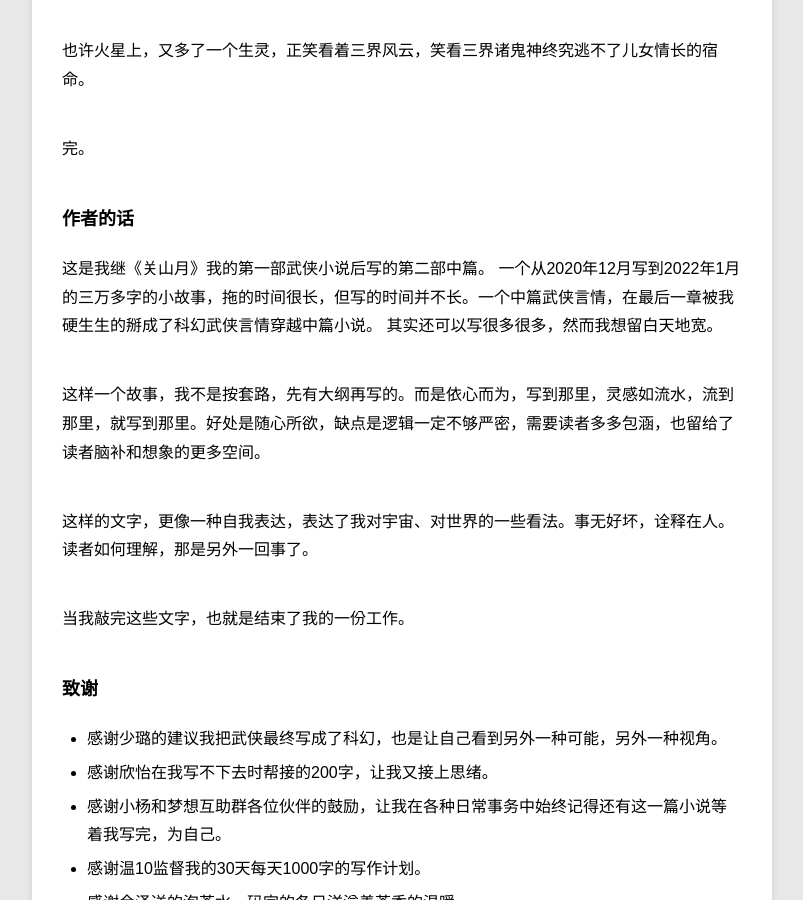
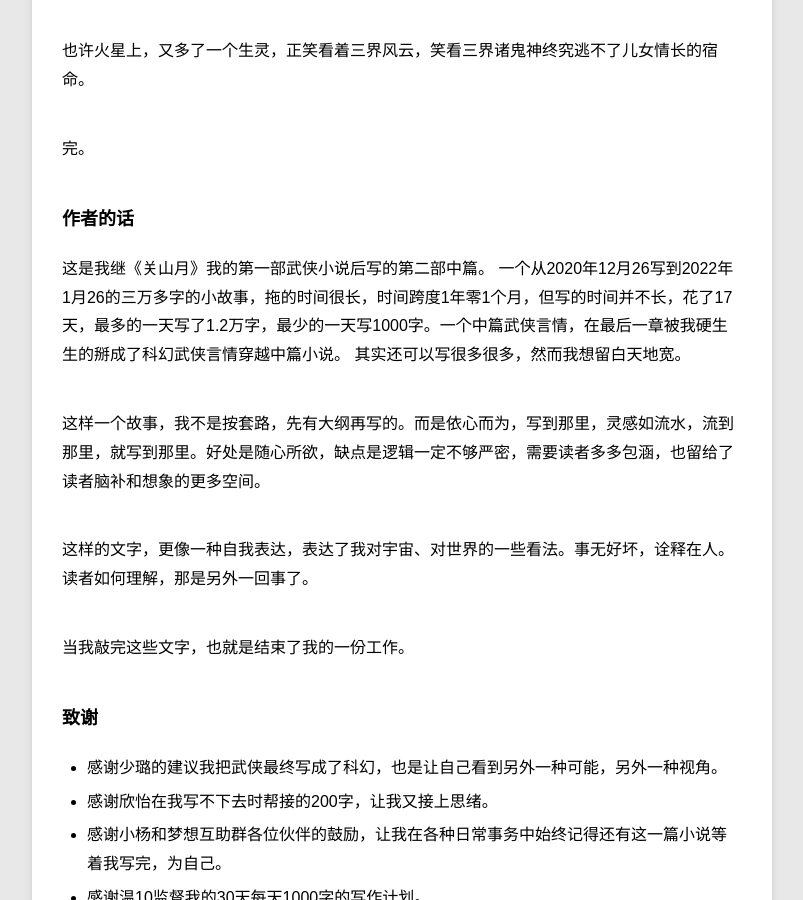
Before and after one commit to violettianjie/violettianjie.github.io, a Jekyll site: the page built from _posts/blog/2020-12-26-xiyu.md, in a window 1280 px wide and 900 px high, scrolled down 49414 px. Shown: the whole window, without its empty margins (78-881 px from the left). Built offline with Jekyll 4.4.1, drawn with Linux system fonts in a browser that asks for light colours.

Commit message:
Update 2020-12-26-xiyu.md

```diff
--- a/_posts/blog/2020-12-26-xiyu.md
+++ b/_posts/blog/2020-12-26-xiyu.md
@@ -1110,7 +1110,7 @@ category: blog
 ### 作者的话
 
 这是我继《关山月》我的第一部武侠小说后写的第二部中篇。
-一个从2020年12月写到2022年1月的三万多字的小故事，拖的时间很长，但写的时间并不长。一个中篇武侠言情，在最后一章被我硬生生的掰成了科幻武侠言情穿越中篇小说。
+一个从2020年12月26写到2022年1月26的三万多字的小故事，拖的时间很长，时间跨度1年零1个月，但写的时间并不长，花了17天，最多的一天写了1.2万字，最少的一天写1000字。一个中篇武侠言情，在最后一章被我硬生生的掰成了科幻武侠言情穿越中篇小说。
 其实还可以写很多很多，然而我想留白天地宽。
 
 这样一个故事，我不是按套路，先有大纲再写的。而是依心而为，写到那里，灵感如流水，流到那里，就写到那里。好处是随心所欲，缺点是逻辑一定不够严密，需要读者多多包涵，也留给了读者脑补和想象的更多空间。
```
